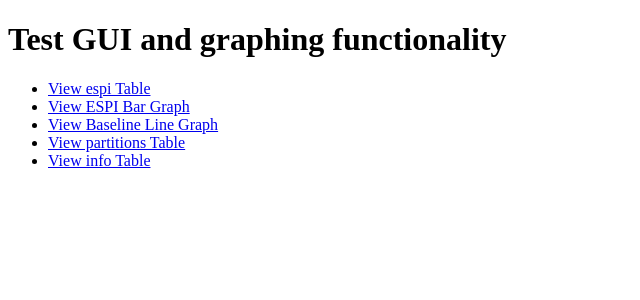
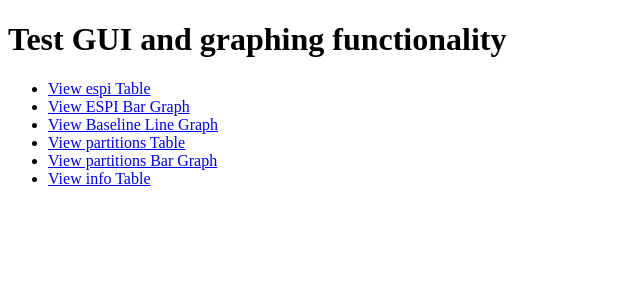
Before and after one commit to JPHutchins/open-energy-view, a Flask app: page /test-gui in a window 1280 px wide. Shown: the top 300 px of the page, without its empty margins (0-640 px from the left). Run offline with Flask 2, Linux system fonts and the light colour scheme.

Commit message:
Add link to test partitions

```diff
--- a/pgesmd/templates/test-gui.html
+++ b/pgesmd/templates/test-gui.html
@@ -8,6 +8,7 @@
         <li><a href= 'test-espi-chart'>View ESPI Bar Graph</a></li>
         <li><a href= 'test-baseline'>View Baseline Line Graph</a></li>
         <li><a href= 'test-partitions-list'>View partitions Table</a></li>
+        <li><a href= 'test-partitions-chart'>View partitions Bar Graph</a></li>
         <li><a href= 'test-info-list'>View info Table</a></li>
     </ul>
 </html>
```
